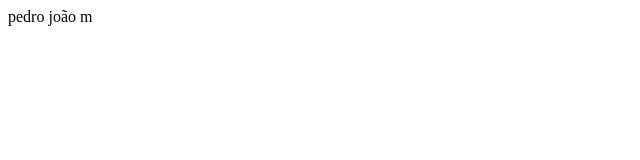
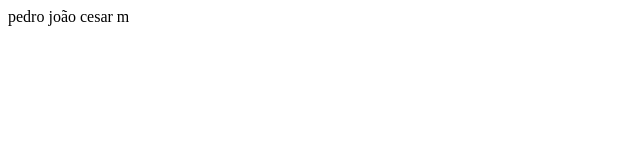
Before and after one commit to Nkerpen/projeto-2B, a plain HTML site: page index.html in a window 1280 px wide. Shown: the full height of the page, 0-640 px from the left. Drawn offline with Linux system fonts and the light colour scheme.

Commit message:
versão 3.0

```diff
--- a/index.html
+++ b/index.html
@@ -10,6 +10,7 @@
 
 pedro
 joão
+cesar
 
 </body>
 </html>m
```
